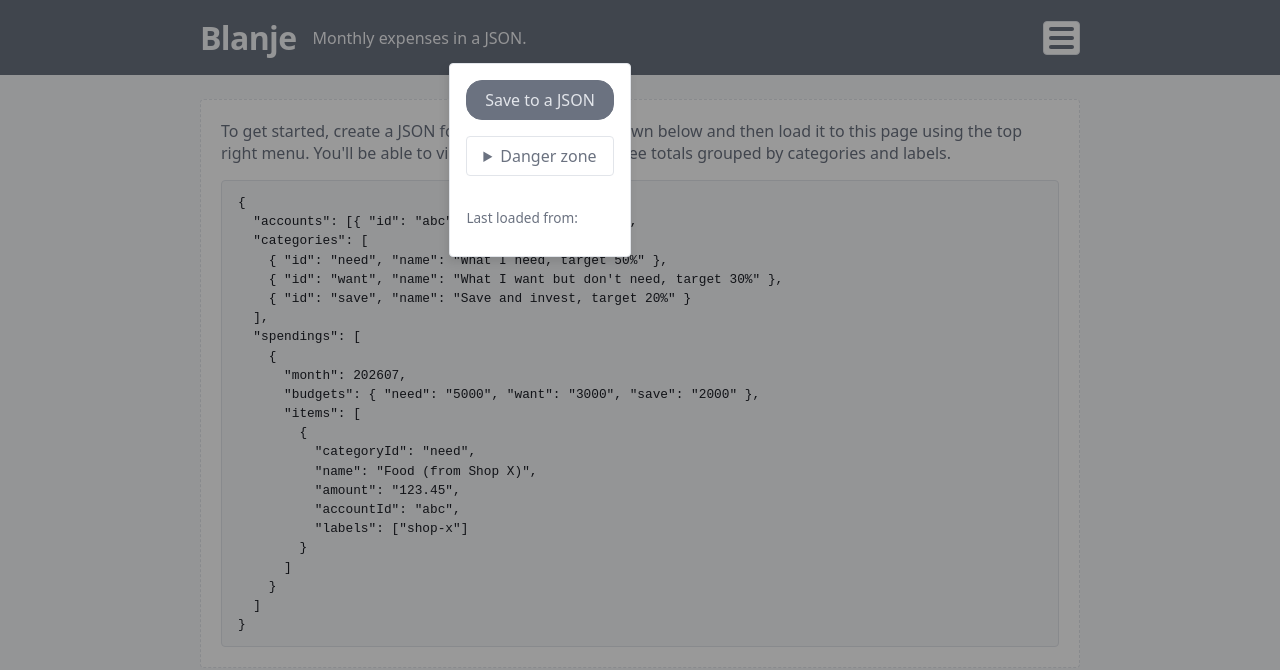
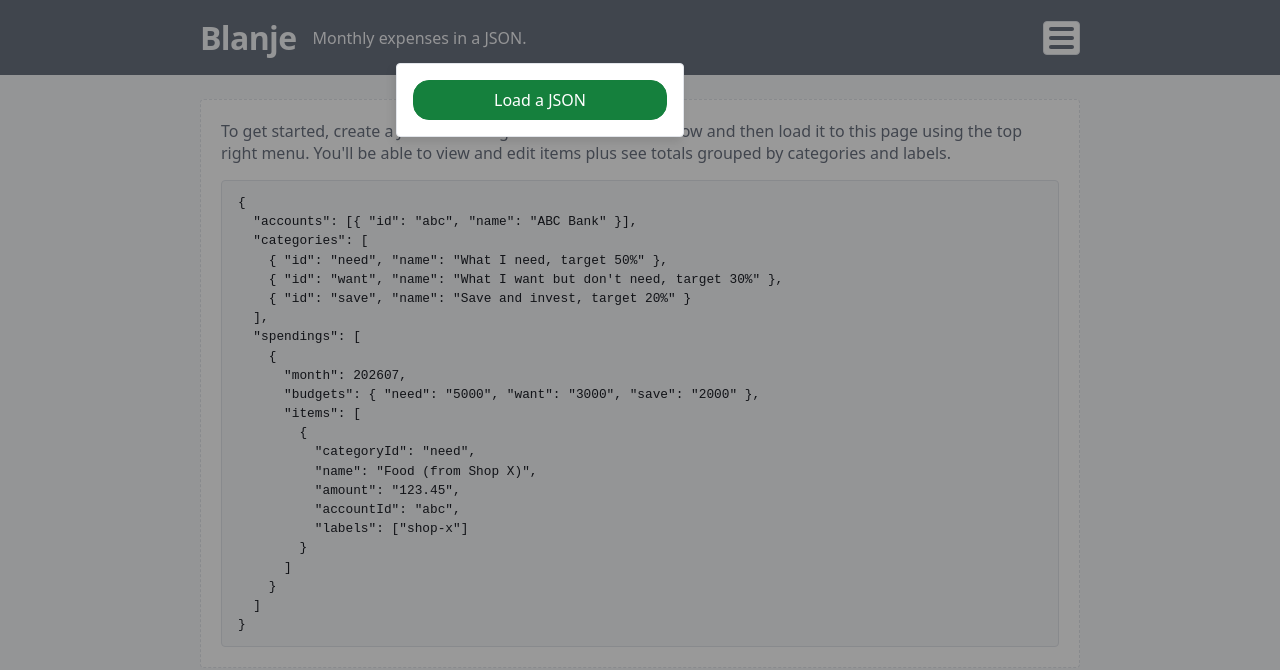
Before and after one commit to LongYC/blanje, a React (Vite) app: page / in a window 1280 px wide. Both pictures are taken after a click on the button "Toggle menu". Shown: the top 670 px of the page. Built offline with nearby package versions, Linux system fonts and the light colour scheme.

Commit message:
Cleaner menu during empty state and move last loaded date text into advanced option menu.

```diff
--- a/src/components/AppHeader.module.css
+++ b/src/components/AppHeader.module.css
@@ -50,8 +50,10 @@
 }
 
 .popover {
-  max-width: calc(100% - 1rem);
+  width: calc(100% - 1rem);
+  max-width: calc(320px - 2rem);
   padding: 1rem;
+  margin-top: 0.5rem;
   background: var(--surface);
   border: 1px solid var(--border);
   border-radius: 4px;
@@ -59,13 +61,6 @@
   position: absolute;
   position-anchor: --menu;
   position-area: block-end span-inline-start;
-  margin-top: 0.5rem;
-}
-
-@media (min-width: 640px) {
-  .popover {
-    max-width: calc(640px - 2rem);
-  }
 }
 
 .popover:popover-open {
@@ -90,6 +85,32 @@
   margin-top: 0;
 }
 
+.advanced summary {
+  cursor: pointer;
+  padding: 0.5rem 1rem;
+  background-color: var(--bg);
+  border: 1px solid var(--border);
+  border-radius: 16px;
+  color: var(--muted);
+  list-style-position: inside;
+}
+
+.advanced summary:hover,
+.advanced summary:focus-visible {
+  background: var(--category-bg);
+}
+
+.advanced::details-content {
+  padding: 0 1rem;
+}
+
+.advanced .expandable {
+  display: flex;
+  flex-direction: column;
+  padding: 1rem 0 0;
+  gap: 1rem;
+}
+
 .file {
   color: var(--muted);
   font-size: 0.85rem;
--- a/src/components/AppHeader.tsx
+++ b/src/components/AppHeader.tsx
@@ -33,11 +33,30 @@ export function AppHeader({
       <span></span>
     </button>
     <div id="app-menu-popover" popover="auto" ref={popoverRef} className={styles.popover}>
-      <Button label="Save to a JSON" onClick={onDownload} variant="main" disabled={!hasExistingData} />
-      <FileLoader onLoaded={onLoadedNewFileClosePopover} hasExistingData={hasExistingData} />
-      <p className={styles.file}>
-        Last loaded from: <span className={styles.filename}>{lastLoadedFilename}</span>
-      </p>
+      {
+        hasExistingData
+          ? <>
+              <Button label="Save to a JSON" variant="main"  onClick={onDownload} />
+              <details className={styles.advanced}>
+                <summary>Advanced options</summary>
+                <div className={styles.expandable}>
+                  <FileLoader
+                      label="Override with a JSON"
+                      buttonVariant="danger"
+                      onLoaded={onLoadedNewFileClosePopover}
+                    />
+                  <span className={styles.file}>
+                    Last loaded from: <span className={styles.filename}>{lastLoadedFilename}</span>
+                  </span>
+                </div>
+              </details>
+            </>
+          : <FileLoader
+              label="Load a JSON"
+              buttonVariant="main"
+              onLoaded={onLoadedNewFileClosePopover}
+            />
+      }
     </div>
   </div>;
 }
--- a/src/components/Button.tsx
+++ b/src/components/Button.tsx
@@ -1,7 +1,7 @@
 import type { ComponentPropsWithRef } from 'react';
 import styles from "./Button.module.css";
 
-type ButtonVariant = 'muted' | 'main' | 'danger';
+export type ButtonVariant = 'muted' | 'main' | 'danger';
 
 interface ButtonProps extends ComponentPropsWithRef<'button'> {
   label: string;
--- a/src/components/FileLoader.module.css
+++ b/src/components/FileLoader.module.css
@@ -1,3 +1,8 @@
+.root {
+  display: flex;
+  flex-direction: column;
+}
+
 .error {
   flex: 1 100%;
   margin: 1rem 0;
@@ -15,23 +20,3 @@
   white-space: nowrap;
   border: 0;
 }
-
-.disclosure {
-  display: flex;
-  flex-direction: column;
-  gap: 1rem;
-}
-
-.disclosure summary {
-  cursor: pointer;
-  padding: 0.5rem 1rem;
-  border: 1px solid var(--border);
-  border-radius: 4px;
-  color: var(--muted);
-  list-style-position: inside;
-}
-
-.disclosure summary:hover,
-.disclosure summary:focus-visible {
-  background: var(--category-bg);
-}
--- a/src/components/FileLoader.tsx
+++ b/src/components/FileLoader.tsx
@@ -1,15 +1,16 @@
 import { useRef, useState } from "react";
 import { parseRootJson, ValidationError } from "../parse";
 import type { UserData } from "../data";
-import { Button } from "./Button";
+import { Button, type ButtonVariant } from "./Button";
 import styles from "./FileLoader.module.css";
 
 interface FileLoaderProps {
   onLoaded: (data: UserData, filename: string) => void;
-  hasExistingData?: boolean;
+  label: string;
+  buttonVariant: ButtonVariant;
 }
 
-export function FileLoader({ onLoaded, hasExistingData = false }: FileLoaderProps) {
+export function FileLoader({ onLoaded, label, buttonVariant }: FileLoaderProps) {
   const inputRef = useRef<HTMLInputElement>(null);
   const [error, setError] = useState<string | null>(null);
 
@@ -29,7 +30,7 @@ export function FileLoader({ onLoaded, hasExistingData = false }: FileLoaderProp
   }
 
   return (
-    <>
+    <div className={styles.root}>
       {error && (
         <p className={styles.error} role="alert">
           {`Failed to load JSON: ${error}`}
@@ -47,10 +48,11 @@ export function FileLoader({ onLoaded, hasExistingData = false }: FileLoaderProp
           e.target.value = "";
         }}
       />
-      <details className={styles.disclosure}>
-        <summary>Danger zone</summary>
-        <Button label="Override with a JSON" onClick={() => inputRef.current?.click()} variant={hasExistingData ? "danger" : "main"} />
-      </details>
-    </>
+      <Button
+        label={label}
+        onClick={() => inputRef.current?.click()}
+        variant={buttonVariant}
+      />
+    </div>
   );
 }
```
